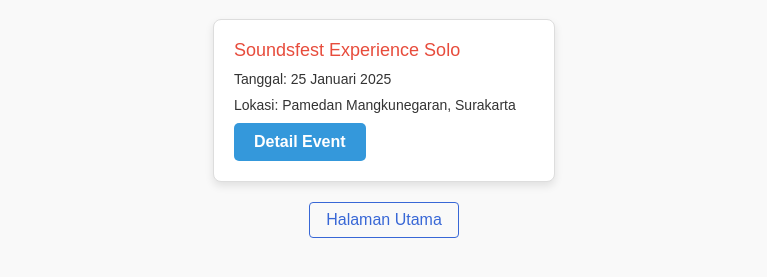
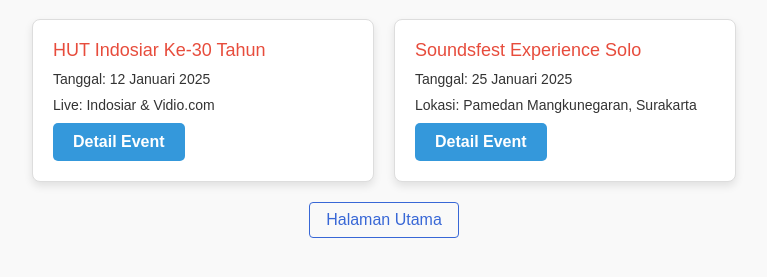
Before and after one commit to beritajkt48/info, a plain HTML site: page event.html in a window 1280 px wide. Shown: the part 89-366 px from the top of the page, without its empty margins (256-1023 px from the left). Drawn offline with Linux system fonts and the light colour scheme.

Commit message:
Update event.html

```diff
--- a/event.html
+++ b/event.html
@@ -67,6 +67,12 @@
 
     <div class="event-container">
         <div class="event-box">
+            <div class="event-title">HUT Indosiar Ke-30 Tahun</div>
+            <div class="event-detail">Tanggal: 12 Januari 2025</div>
+            <div class="event-detail">Live: Indosiar & Vidio.com</div>
+            <a href="https://www.instagram.com/p/DER2ssFzpCa/" target="_blank" class="event-link">Detail Event</a>
+        </div>
+        <div class="event-box">
             <div class="event-title">Soundsfest Experience Solo</div>
             <div class="event-detail">Tanggal: 25 Januari 2025</div>
             <div class="event-detail">Lokasi: Pamedan Mangkunegaran, Surakarta</div>
```
